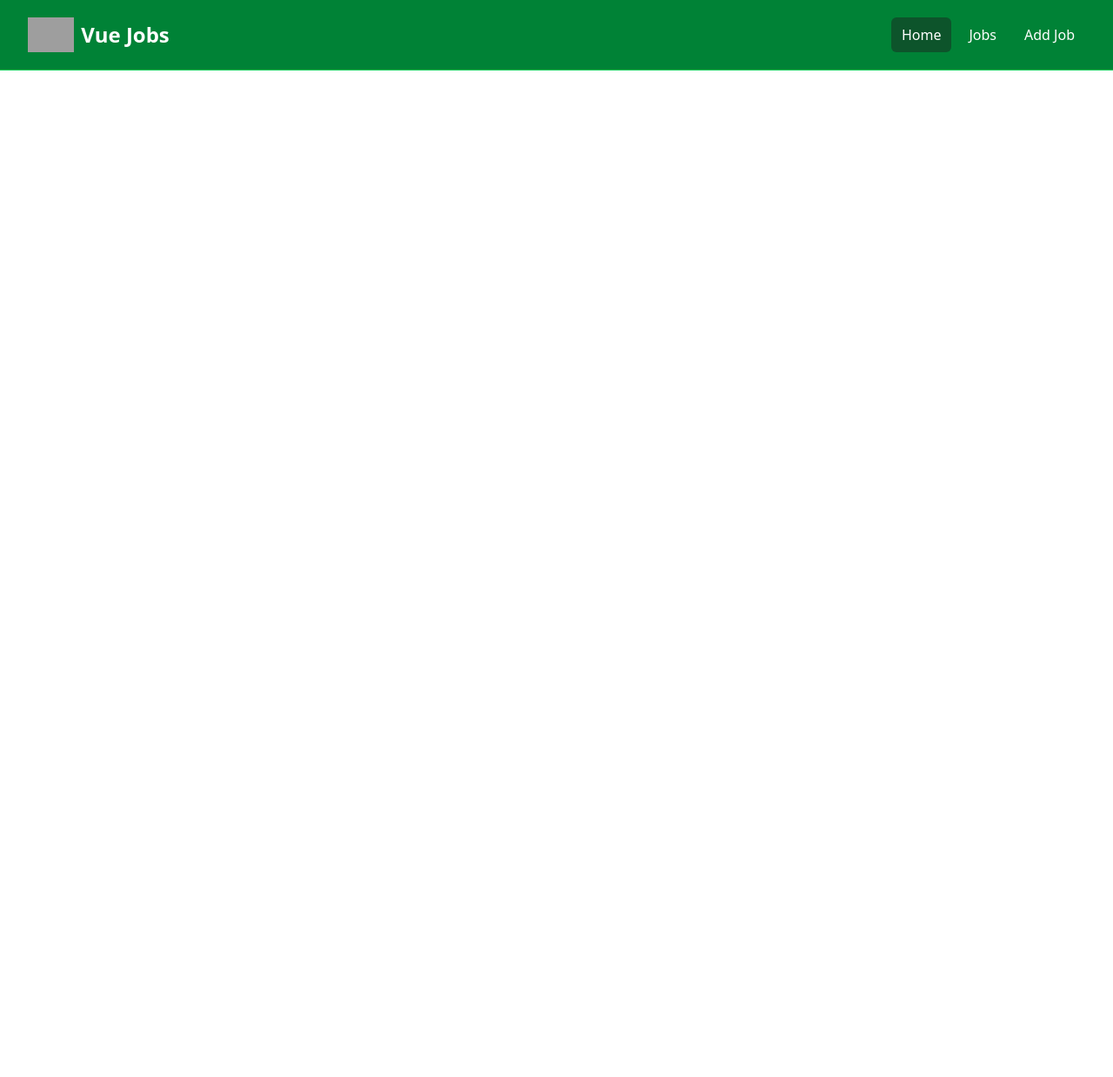
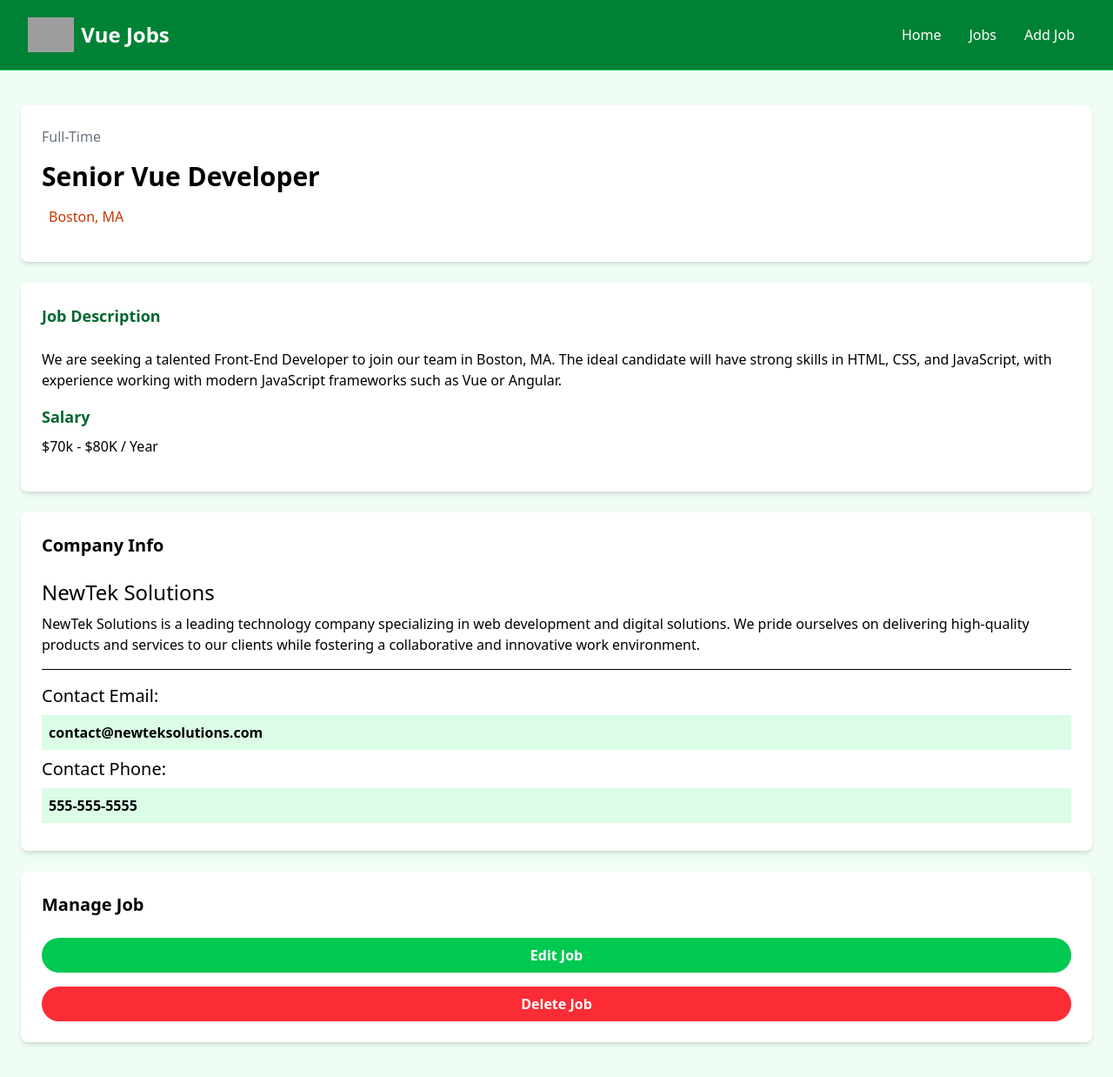
Before and after one commit to jdavidIP/Vue-Job-Board, a Vue app in the folder vue-tutorial/: page /jobs/1 in a window 1280 px wide. Shown: the whole page at 87% size. Before the commit the page ends 800 px from the top, so only its background shows below. Built offline with nearby package versions, Linux system fonts and the light colour scheme; grey boxes are pictures that could not be loaded.

Commit message:
Added view for individual jobs as well as a json server to mock a backend

```diff
--- a/vue-tutorial/package.json
+++ b/vue-tutorial/package.json
@@ -6,10 +6,12 @@
   "scripts": {
     "dev": "vite",
     "build": "vite build",
-    "preview": "vite preview"
+    "preview": "vite preview",
+    "server": "json-server --watch src/jobs.json --port 5000"
   },
   "dependencies": {
     "@tailwindcss/vite": "^4.1.11",
+    "json-server": "^1.0.0-beta.3",
     "primeicons": "^7.0.0",
     "tailwindcss": "^4.1.11",
     "vue": "^3.5.17",
--- a/vue-tutorial/src/Router/index.js
+++ b/vue-tutorial/src/Router/index.js
@@ -1,6 +1,8 @@
 import { createRouter, createWebHistory } from "vue-router";
 import HomeView from "@/views/HomeView.vue";
 import JobsView from "@/views/JobsView.vue";
+import NotFound from "@/views/NotFound.vue";
+import JobView from "@/views/JobView.vue";
 
 const router = createRouter({
   history: createWebHistory(import.meta.env.BASE_URL),
@@ -15,6 +17,16 @@
       name: "jobs",
       component: JobsView,
     },
+    {
+      path: "/jobs/:id",
+      name: "job",
+      component: JobView,
+    },
+    {
+      path: "/:catchAll(.*)",
+      name: "not-found",
+      component: NotFound,
+    },
   ],
 });
 
--- a/vue-tutorial/src/components/JobListing.vue
+++ b/vue-tutorial/src/components/JobListing.vue
@@ -53,7 +53,7 @@
           {{ job.location }}
         </div>
         <RouterLink
-          :to="'/job/' + job.id"
+          :to="'/jobs/' + job.id"
           class="h-[36px] bg-green-500 hover:bg-green-600 text-white px-4 py-2 rounded-lg text-center text-sm"
         >
           Read More
--- a/vue-tutorial/src/components/Navbar.vue
+++ b/vue-tutorial/src/components/Navbar.vue
@@ -1,6 +1,12 @@
 <script setup>
-import { RouterLink } from "vue-router";
+import { RouterLink, useRoute } from "vue-router";
 import logo from "@/assets/img/logo.png";
+
+const isActiveLink = (routePath) => {
+  const route = useRoute();
+
+  return route.path === routePath;
+};
 </script>
 
 <template>
@@ -21,17 +27,41 @@
             <div class="flex space-x-2">
               <RouterLink
                 to="/"
-                class="text-white bg-green-900 hover:bg-gray-900 hover:text-white rounded-md px-3 py-2"
+                :class="[
+                  isActiveLink('/')
+                    ? 'bg-green-900'
+                    : 'hover:bg-gray-900 hover:text-white',
+                  'text-white',
+                  'px-3',
+                  'py-2',
+                  'rounded-md',
+                ]"
                 >Home</RouterLink
               >
               <RouterLink
                 to="/jobs"
-                class="text-white hover:bg-green-900 hover:text-white rounded-md px-3 py-2"
+                :class="[
+                  isActiveLink('/jobs')
+                    ? 'bg-green-900'
+                    : 'hover:bg-gray-900 hover:text-white',
+                  'text-white',
+                  'px-3',
+                  'py-2',
+                  'rounded-md',
+                ]"
                 >Jobs</RouterLink
               >
               <RouterLink
                 to="/jobs/add"
-                class="text-white hover:bg-green-900 hover:text-white rounded-md px-3 py-2"
+                :class="[
+                  isActiveLink('/jobs/add')
+                    ? 'bg-green-900'
+                    : 'hover:bg-gray-900 hover:text-white',
+                  'text-white',
+                  'px-3',
+                  'py-2',
+                  'rounded-md',
+                ]"
                 >Add Job</RouterLink
               >
             </div>
--- a/vue-tutorial/src/jobs.json
+++ b/vue-tutorial/src/jobs.json
@@ -1,4 +1,5 @@
-[
+{
+  "jobs": [
     {
       "id": 1,
       "title": "Senior Vue Developer",
@@ -84,3 +85,4 @@
       }
     }
   ]
+}
--- /dev/null
+++ b/vue-tutorial/src/views/JobView.vue
@@ -0,0 +1,87 @@
+<script setup></script>
+
+<template>
+  <section class="bg-green-50">
+    <div class="container m-auto py-10 px-6">
+      <div class="grid grid-cols-1 md:grid-cols-70/30 w-full gap-6">
+        <main>
+          <div
+            class="bg-white p-6 rounded-lg shadow-md text-center md:text-left"
+          >
+            <div class="text-gray-500 mb-4">Full-Time</div>
+            <h1 class="text-3xl font-bold mb-4">Senior Vue Developer</h1>
+            <div
+              class="text-gray-500 mb-4 flex align-middle justify-center md:justify-start"
+            >
+              <i
+                class="fa-solid fa-location-dot text-lg text-orange-700 mr-2"
+              ></i>
+              <p class="text-orange-700">Boston, MA</p>
+            </div>
+          </div>
+
+          <div class="bg-white p-6 rounded-lg shadow-md mt-6">
+            <h3 class="text-green-800 text-lg font-bold mb-6">
+              Job Description
+            </h3>
+
+            <p class="mb-4">
+              We are seeking a talented Front-End Developer to join our team in
+              Boston, MA. The ideal candidate will have strong skills in HTML,
+              CSS, and JavaScript, with experience working with modern
+              JavaScript frameworks such as Vue or Angular.
+            </p>
+
+            <h3 class="text-green-800 text-lg font-bold mb-2">Salary</h3>
+
+            <p class="mb-4">$70k - $80K / Year</p>
+          </div>
+        </main>
+
+        <!-- Sidebar -->
+        <aside>
+          <!-- Company Info -->
+          <div class="bg-white p-6 rounded-lg shadow-md">
+            <h3 class="text-xl font-bold mb-6">Company Info</h3>
+
+            <h2 class="text-2xl">NewTek Solutions</h2>
+
+            <p class="my-2">
+              NewTek Solutions is a leading technology company specializing in
+              web development and digital solutions. We pride ourselves on
+              delivering high-quality products and services to our clients while
+              fostering a collaborative and innovative work environment.
+            </p>
+
+            <hr class="my-4" />
+
+            <h3 class="text-xl">Contact Email:</h3>
+
+            <p class="my-2 bg-green-100 p-2 font-bold">
+              contact@newteksolutions.com
+            </p>
+
+            <h3 class="text-xl">Contact Phone:</h3>
+
+            <p class="my-2 bg-green-100 p-2 font-bold">555-555-5555</p>
+          </div>
+
+          <!-- Manage -->
+          <div class="bg-white p-6 rounded-lg shadow-md mt-6">
+            <h3 class="text-xl font-bold mb-6">Manage Job</h3>
+            <a
+              href="add-job.html"
+              class="bg-green-500 hover:bg-green-600 text-white text-center font-bold py-2 px-4 rounded-full w-full focus:outline-none focus:shadow-outline mt-4 block"
+              >Edit Job</a
+            >
+            <button
+              class="bg-red-500 hover:bg-red-600 text-white font-bold py-2 px-4 rounded-full w-full focus:outline-none focus:shadow-outline mt-4 block"
+            >
+              Delete Job
+            </button>
+          </div>
+        </aside>
+      </div>
+    </div>
+  </section>
+</template>
--- /dev/null
+++ b/vue-tutorial/src/views/NotFound.vue
@@ -0,0 +1,14 @@
+<script setup></script>
+
+<template>
+  <section class="text-center flex flex-col justify-center items-center h-96">
+    <i class="pi pi-exclamation-triange text-yellow-500 text-7xl mb-5"></i>
+    <h1 class="text-6xl font-bold mb-4">404 Not Found</h1>
+    <p class="text-xl mb-5">This page does not exist</p>
+    <RouterLink
+      to="/"
+      class="text-white bg-green-700 hover:bg-green-900 rounded-md px-3 py-2 mt-4"
+      >Go Back</RouterLink
+    >
+  </section>
+</template>
```
Also changed, not shown: 1 other file (tests, documents, lock files or other folders). Lines whose indentation alone changed are shown as unchanged.
